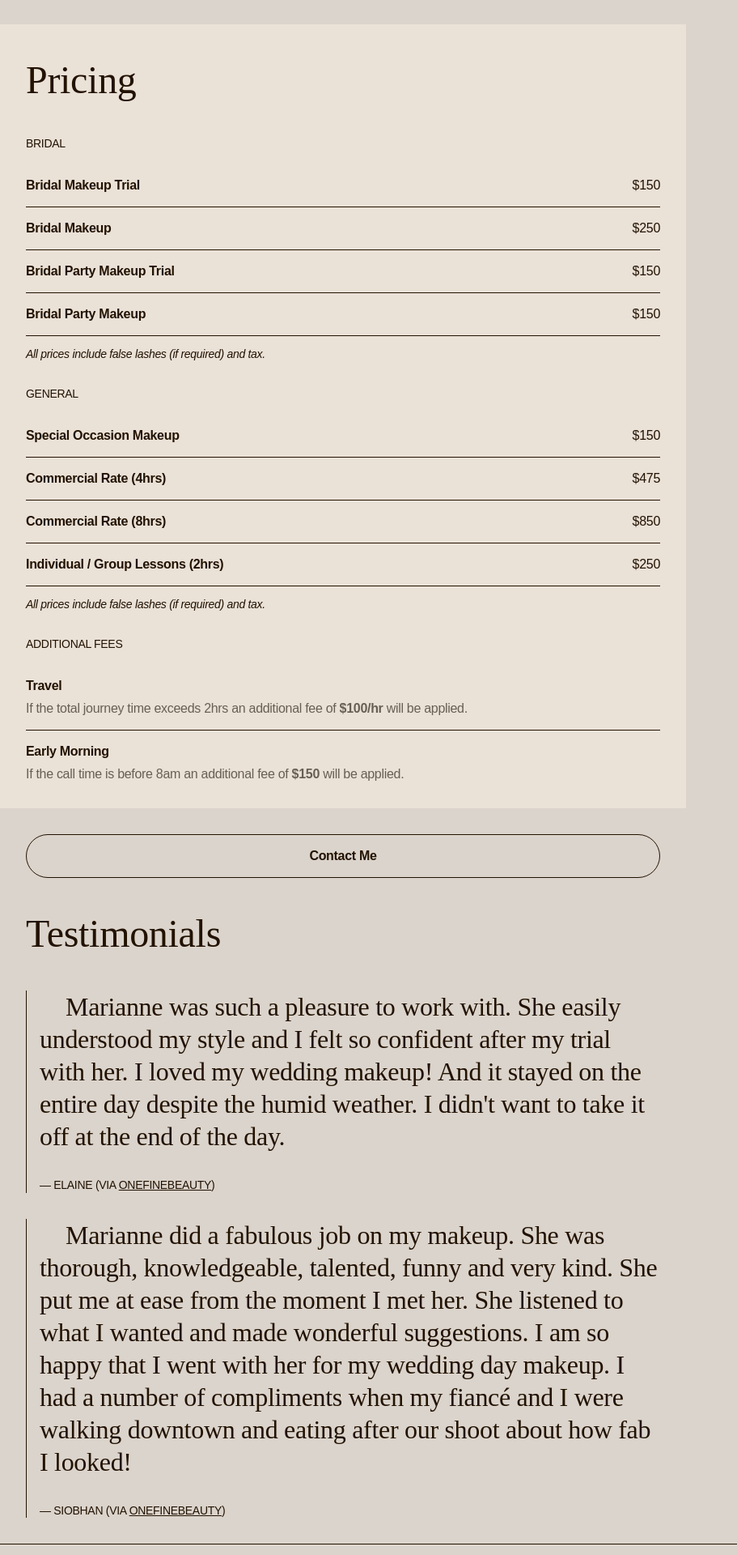
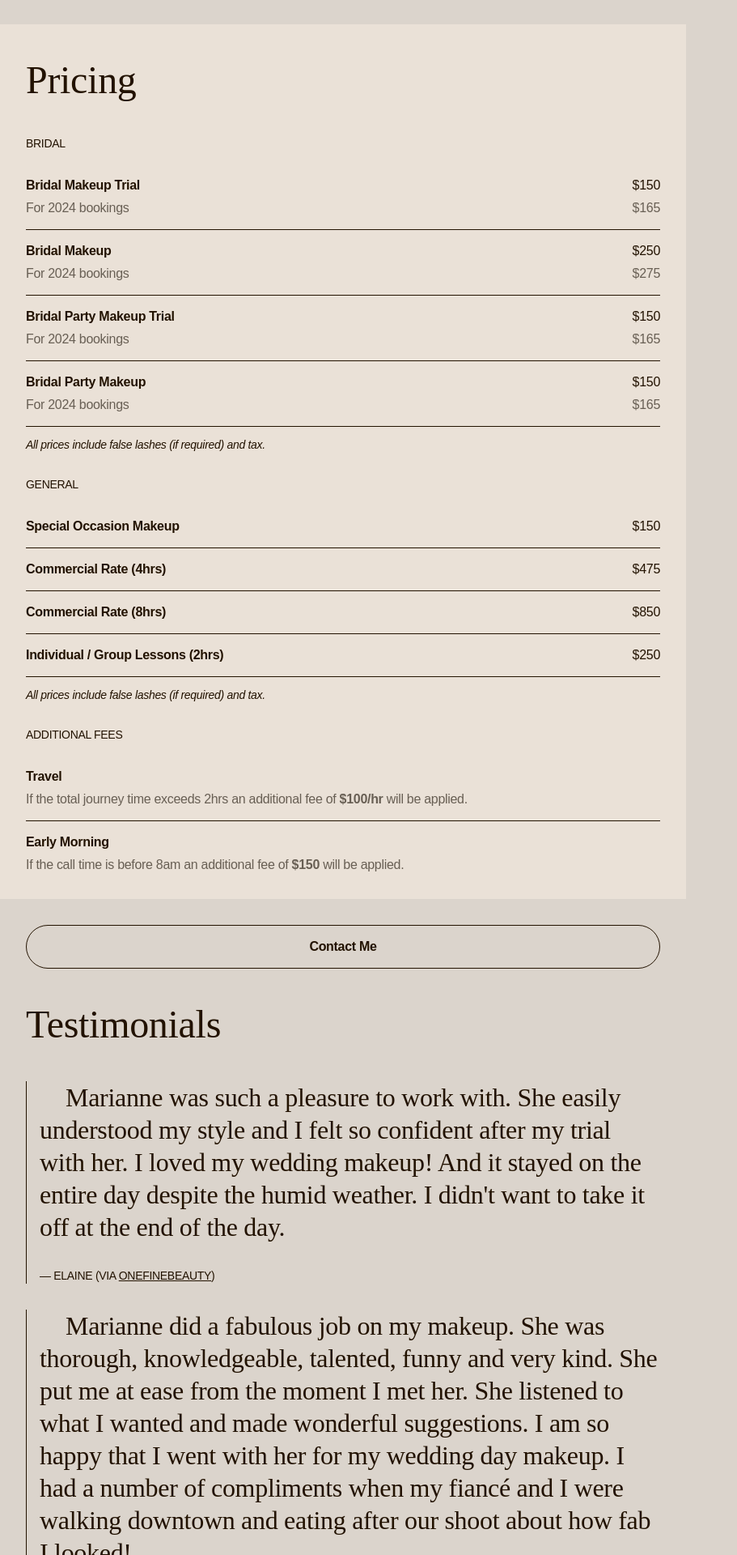
Before and after one commit to mariannemoore/mariannemoore.github.io, a Jekyll site: the page built from index.md, in a window 1280 px wide. Shown: the part 1022-2942 px from the top of the page at 81% size, without its empty margins (0-911 px from the left). Built offline with Jekyll 4.4.1, drawn with Linux system fonts in a browser that asks for light colours; some web fonts are replaced.

Commit message:
Added 2024 price increases

```diff
--- a/_data/services.yml
+++ b/_data/services.yml
@@ -1,15 +1,23 @@
 bridal:
   - service: Bridal Makeup Trial
     cost: $150
+    cost-increase-label: For 2024 bookings
+    cost-increase: $165
     description:
   - service: Bridal Makeup
     cost: $250
+    cost-increase-label: For 2024 bookings
+    cost-increase: $275
     description:
   - service: Bridal Party Makeup Trial
     cost: $150
+    cost-increase-label: For 2024 bookings
+    cost-increase: $165
     description:
   - service: Bridal Party Makeup
     cost: $150
+    cost-increase-label: For 2024 bookings
+    cost-increase: $165
     description:
 general:
   - service: Special Occasion Makeup
--- a/_includes/pricing.html
+++ b/_includes/pricing.html
@@ -13,6 +13,12 @@
             <p class="service-cost">{{ bridal_service.cost }}</p>
             {% endif %}
         </div>
+        {% if bridal_service.cost-increase %}
+        <div class="cost-increase">
+            <p class="cost-increase-description">{{ bridal_service.cost-increase-label }}</p>
+            <p class="cost-increase-cost">{{ bridal_service.cost-increase }}</p>
+        </div>
+        {% endif %}
         {% if bridal_service.description %}
         <p class="service-description">{{ bridal_service.description }}</p>
         {% endif %}
--- a/_sass/_pricing.scss
+++ b/_sass/_pricing.scss
@@ -45,6 +45,23 @@
       margin-left: auto;
     }
 
+    .cost-increase {
+      display: flex;
+      margin-top: $measure / 4;
+      color: $color-stone;
+    }
+
+    .cost-increase-description {
+      flex: none;
+      margin: 0;
+    }
+
+    .cost-increase-cost {
+      flex: none;
+      margin: 0;
+      margin-left: auto;
+    }
+
     .service-description {
       margin: $measure / 4 0 0 0;
       color: $color-stone;
```
